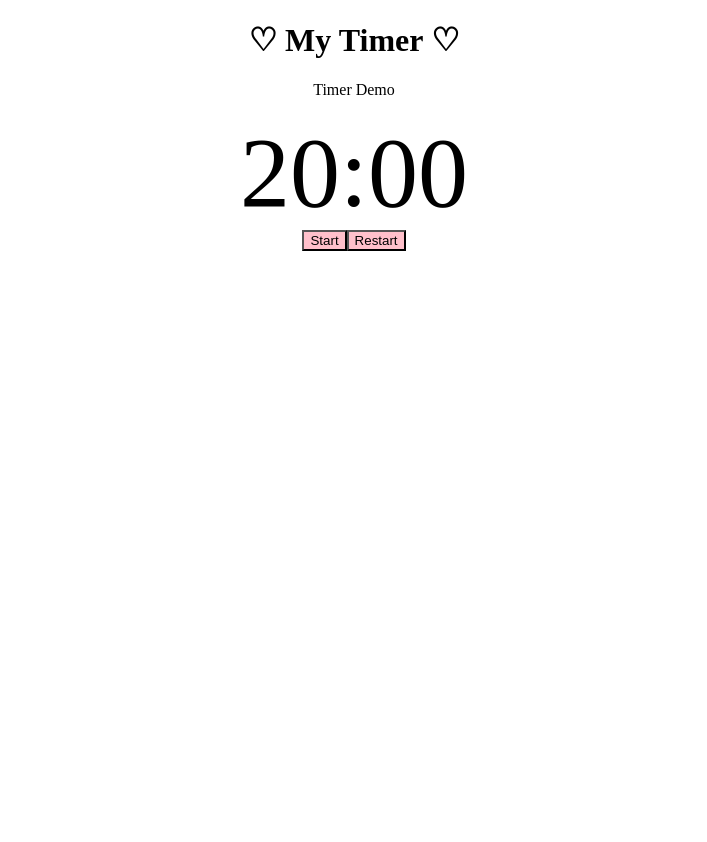
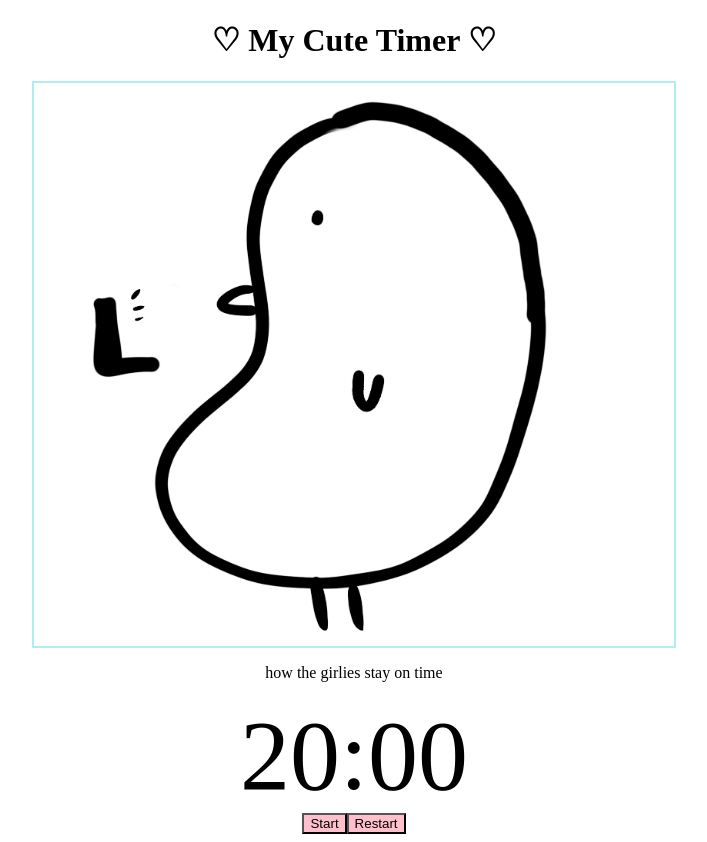
Before and after one commit to TennielStudio/LookAwayTimer, a React (Vite) app: page / in a window 1280 px wide. Shown: the whole page, without its empty margins (286-993 px from the left). Before the commit the page ends 800 px from the top, so only its background shows below. Built offline with nearby package versions, Linux system fonts and the light colour scheme.

Commit message:
switch to 20s timer after 20 min timer expires

```diff
--- a/src/App.jsx
+++ b/src/App.jsx
@@ -1,67 +1,13 @@
-import { useState } from 'react'
-import { useTimer } from 'react-timer-hook'
 import './styles.css'
-
-// Constants
-const SECONDS_TO_JUMP = 1200
-
-function MyTimer ({ expiryTimestamp }) {
-  const [isPaused, setIsPaused] = useState(false)
-
-  const {
-    seconds,
-    minutes,
-    isRunning,
-    start,
-    pause,
-    resume,
-    restart,
-  } = useTimer({ autoStart: false, expiryTimestamp, onExpire: () => console.warn('onExpire called') });
-
-  const handlePause = () => {
-    pause()
-    setIsPaused(true)
-  }
-
-  const handleResume = () => {
-    resume()
-    setIsPaused(false)
-  }
-
-  const handleStart = () => {
-    start()
-    setIsPaused(false)
-  }
-
-  return (
-    <div style={{textAlign: 'center'}}>
-      <h1>♡ My Timer ♡ </h1>
-      <p>Timer Demo</p>
-      <div style={{fontSize: '100px'}}>
-        <span>{minutes}</span>:<span>{seconds.toString().padStart(2,'0')}</span>
-      </div>
-
-      {!isRunning && !isPaused && <button className="button" onClick={handleStart}>Start</button>}
-      {isRunning && <button className="button" onClick={handlePause}>Pause</button>}
-      {isPaused && <button className="button" onClick={handleResume}>Resume</button>}
-
-      <button className="button" onClick={() => {
-        // Restarts timer
-        const time = new Date();
-        time.setSeconds(time.getSeconds() + SECONDS_TO_JUMP);
-        restart(time, false)
-        setIsPaused(false)
-      }}>Restart</button>
-    </div>
-  );
-}
+import MyTimer from './components/MyTimer'
+import { TWENTY_MINUTES_IN_SEC } from './TimerConstants'
 
 function App() {
   const time = new Date(); // anchor ourselves in current time
-  time.setSeconds(time.getSeconds() + SECONDS_TO_JUMP); // 20 minutes timer <- this updates the date object to exactly 20 mins in the future
+  time.setSeconds(time.getSeconds() + TWENTY_MINUTES_IN_SEC); // 20 minutes timer <- this updates the date object to exactly 20 mins in the future
   return (
     <div>
-      <MyTimer expiryTimestamp={time} />
+      <MyTimer expiryTimestamp={time} timerDuration={TWENTY_MINUTES_IN_SEC} />
     </div>
   );
 }
--- /dev/null
+++ b/src/TimerConstants.jsx
@@ -0,0 +1,2 @@
+export const TWENTY_MINUTES_IN_SEC = 1200
+export const TWENTY_SECONDS = 20
--- /dev/null
+++ b/src/components/MyTimer.jsx
@@ -0,0 +1,87 @@
+import { useEffect, useState } from 'react'
+import { useTimer } from 'react-timer-hook'
+import DuckLaptop from "../assets/duck-laptop.png"
+import TimerButtons from "./TimerButtons"
+import { TWENTY_MINUTES_IN_SEC, TWENTY_SECONDS } from '../TimerConstants'
+
+const TimerExpired = ({ timerDuration, setNextTimeInterval, setHasExpired }) => {
+  if (timerDuration === TWENTY_MINUTES_IN_SEC) {
+    setNextTimeInterval(TWENTY_SECONDS)
+  }
+  else {
+    setNextTimeInterval(TWENTY_MINUTES_IN_SEC)
+  }
+
+  setHasExpired(true)
+}
+
+const MyTimer = ({expiryTimestamp, timerDuration}) => {
+  const [isPaused, setIsPaused] = useState(false)
+  const [nextTimeInterval, setNextTimeInterval] = useState(timerDuration)
+  const [hasExpired, setHasExpired] = useState(false)
+
+  const {
+    seconds,
+    minutes,
+    isRunning,
+    start,
+    pause,
+    resume,
+    restart,
+  } = useTimer({
+    autoStart: false,
+    expiryTimestamp,
+    onExpire: () => TimerExpired({ timerDuration:nextTimeInterval, setNextTimeInterval, setHasExpired })
+  });
+
+  useEffect (() => {
+    if (hasExpired) {
+      console.log('inside has expired')
+      const time = new Date();
+      time.setSeconds(time.getSeconds() + nextTimeInterval);
+      restart(time, true)
+      setIsPaused(false)
+      setHasExpired(false)
+    }
+  }, [nextTimeInterval, restart, hasExpired])
+
+  const handlePause = () => {
+    pause()
+    setIsPaused(true)
+  }
+
+  const handleResume = () => {
+    resume()
+    setIsPaused(false)
+  }
+
+  const handleStart = () => {
+    start()
+    setIsPaused(false)
+  }
+
+  return (
+    <div style={{textAlign: 'center'}}>
+    <h1>♡ My Cute Timer ♡ </h1>
+      <div className="image-container">
+        <img src={DuckLaptop} alt="" />
+      </div>
+      <p>how the girlies stay on time</p>
+      <div style={{fontSize: '100px'}}>
+        <span>{minutes}</span>:<span>{seconds.toString().padStart(2,'0')}</span>
+      </div>
+
+      <TimerButtons
+      isRunning={isRunning}
+      isPaused={isPaused}
+      handleStart={handleStart}
+      handlePause={handlePause}
+      handleResume={handleResume}
+      timerDuration={timerDuration}
+      restart={restart}
+      setIsPaused={setIsPaused}/>
+    </div>
+  );
+}
+
+export default MyTimer
--- /dev/null
+++ b/src/components/TimerButtons.jsx
@@ -0,0 +1,27 @@
+const TimerButtons = ({
+  isRunning,
+  isPaused,
+  handleStart,
+  handlePause,
+  handleResume,
+  timerDuration,
+  restart,
+  setIsPaused}) =>  {
+  return(
+    <div>
+      {!isRunning && !isPaused && <button className="button" onClick={handleStart}>Start</button>}
+      {isRunning && <button className="button" onClick={handlePause}>Pause</button>}
+      {isPaused && <button className="button" onClick={handleResume}>Resume</button>}
+
+      <button className="button" onClick={() => {
+        // Restarts timer
+        const time = new Date();
+        time.setSeconds(time.getSeconds() + timerDuration);
+        restart(time, true)
+        setIsPaused(false)
+      }}>Restart</button>
+    </div>
+  )
+}
+
+export default TimerButtons
--- a/src/styles.css
+++ b/src/styles.css
@@ -1,3 +1,19 @@
 .button {
   background-color: pink
 }
+
+.image-container {
+  width: 50vw; /* 50% of the viewport width */
+  overflow: hidden; /* Ensures no overflow */
+  display: flex; /* Enables flexbox layout */
+  justify-content: center; /* Centers content horizontally */
+  align-items: center; /* Centers content vertically */
+  margin: 0 auto; /* Centers the container itself */
+  border: 2px solid paleturquoise; /* Example border to see the container boundaries */
+}
+
+.image-container img {
+  max-width: 100%;
+  max-height: 100%;
+  object-fit: cover; /* Ensures the image covers the container */
+}
```
Also changed, not shown: src/assets/duck-butt.png (added), src/assets/duck-laptop.png (added).
